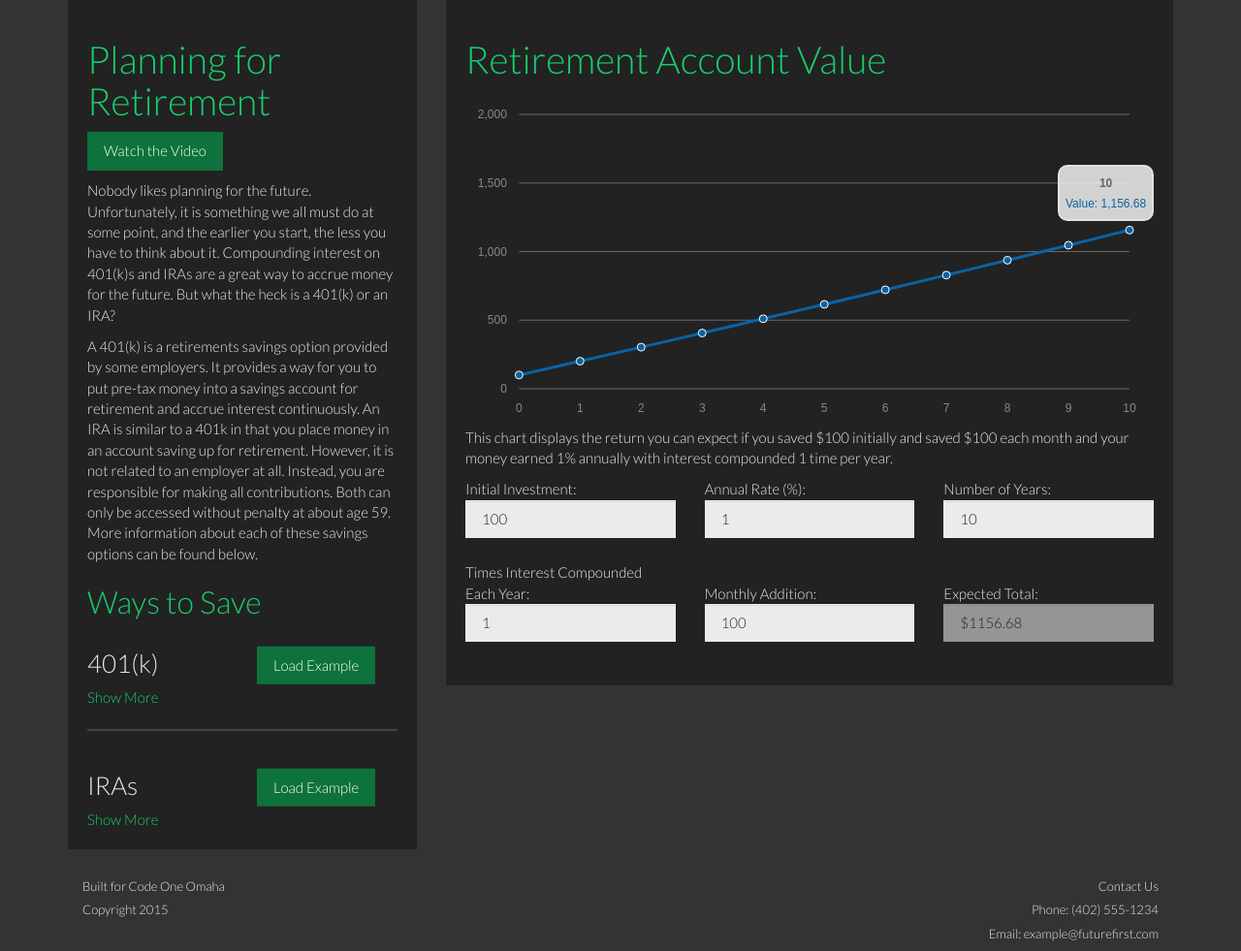
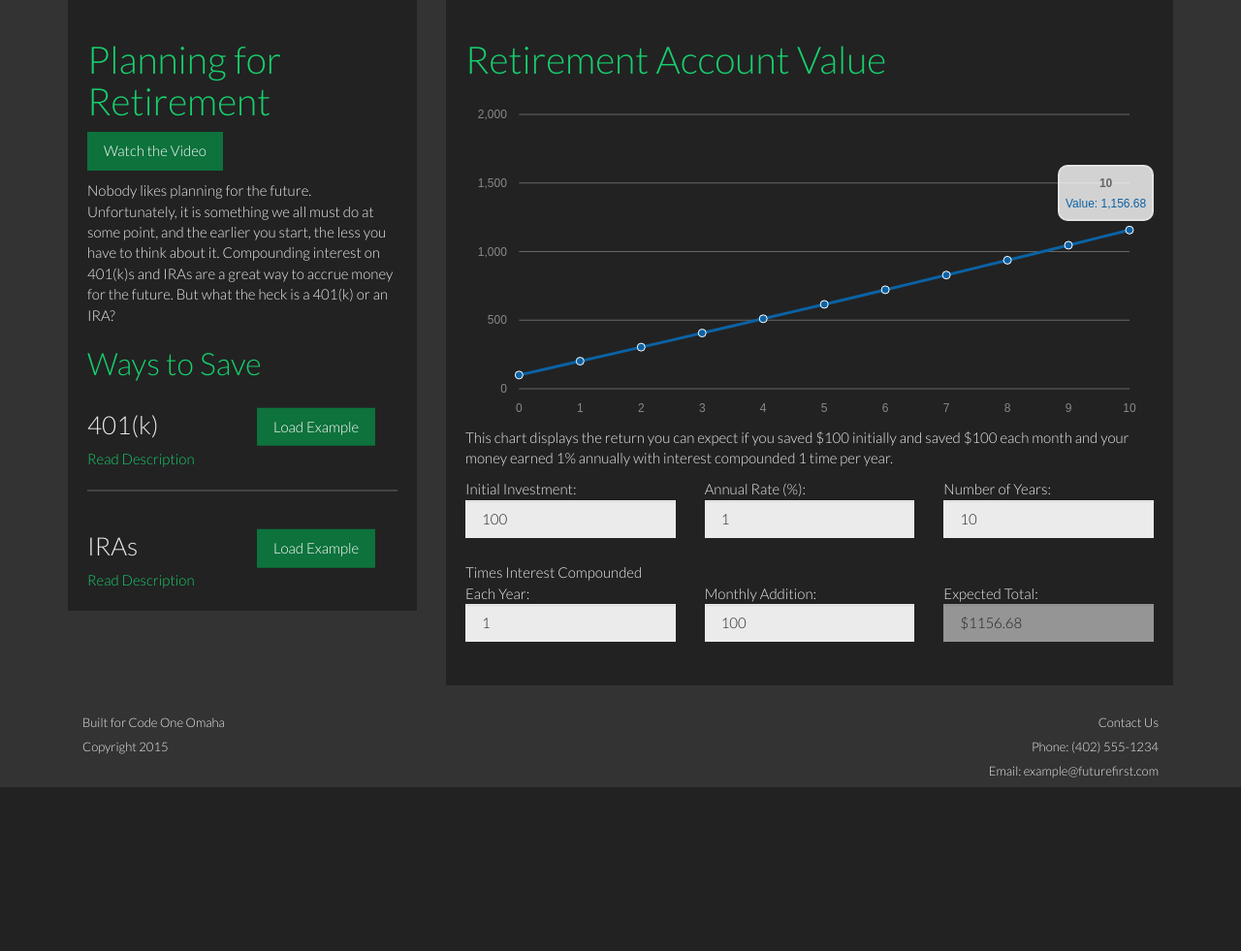
Before and after one commit to RaikesCohort2013/code-one-2015, a Django app: page /retirement/ in a window 1280 px wide. Shown: the part 82-1063 px from the top of the page at 97% size. After the commit the page ends 894 px from the top, so only its background shows below. Run offline with Django 3.2, Linux system fonts and the light colour scheme; some libraries are stand-ins or nearby versions.

Commit message:
added fade and change link text

```diff
--- a/web/static/js/pages/retirement.js
+++ b/web/static/js/pages/retirement.js
@@ -1,8 +1,8 @@
 
 var retirementModel = function () {
 	var self = this;
-	self.linkText401k = ko.observable('Show More');
-	self.linkTextIra = ko.observable('Show More');
+	self.linkText401k = ko.observable(readDescription);
+	self.linkTextIra = ko.observable(readDescription);
 
 	self.basic401kVisible = ko.observable(false);
 
@@ -21,17 +21,17 @@ var retirementModel = function () {
 	};
 	self.show401k = function () {
 		if (self.basic401kVisible()) {
-			self.linkText401k('Show More');
+			self.linkText401k(readDescription);
 		} else {
-			self.linkText401k('Show Less');
+			self.linkText401k(hideDescription);
 		}
 		self.basic401kVisible(!self.basic401kVisible());
 	};
 	self.showBasicIra = function () {
 		if (self.basicIraVisible()) {
-			self.linkTextIra('Show More');
+			self.linkTextIra(readDescription);
 		} else {
-			self.linkTextIra('Show Less');
+			self.linkTextIra(hideDescription);
 		}
 		self.basicIraVisible(!self.basicIraVisible());
 	};
--- a/web/static/js/site.js
+++ b/web/static/js/site.js
@@ -0,0 +1,15 @@
+ko.bindingHandlers.fadeVisible = {
+    init: function(element, valueAccessor) {
+        // Initially set the element to be instantly visible/hidden depending on the value
+        var value = valueAccessor();
+        $(element).toggle(ko.unwrap(value)); // Use "unwrapObservable" so we can handle values that may or may not be observable
+    },
+    update: function(element, valueAccessor) {
+        // Whenever the value subsequently changes, slowly fade the element in or out
+        var value = valueAccessor();
+        ko.unwrap(value) ? $(element).fadeIn() : $(element).fadeOut();
+    }
+};
+
+var readDescription = "Read Description";
+var hideDescription = "Hide Description";
--- a/web/templates/pages/debt.html
+++ b/web/templates/pages/debt.html
@@ -37,7 +37,7 @@
             </div>
         </div>
         <a href="" data-bind="click: showStudent, text: linkTextStudent"></a>
-        <p data-bind="visible: studentVisible">Covering the costs of tuition while attending college can be difficult. To make ends meet, many students take loans. In the US, there is more than $1.2 trillion in outstanding debt, divided among 40 million borrowers, with an average balance of $29,000. Staying ahead of the curve is crucial for recent graduates. Use this page to calculate important information about what loan you should aim for.</p>
+        <p data-bind="fadeVisible: studentVisible">Covering the costs of tuition while attending college can be difficult. To make ends meet, many students take loans. In the US, there is more than $1.2 trillion in outstanding debt, divided among 40 million borrowers, with an average balance of $29,000. Staying ahead of the curve is crucial for recent graduates. Use this page to calculate important information about what loan you should aim for.</p>
     </div>
     <hr/>
     <div id="Mortgage">
@@ -50,13 +50,13 @@
             </div>
         </div>
         <a href="" data-bind="click: showMortgage, text: linkTextMortgage"></a>
-        <p data-bind="visible: mortgageVisible">Owning a home is a very important step towards financial independence, but the burdens of mortgage payments put huge financial stresses on home buyers. Buying a home for the right price at the right time presents both a challenge and an opportunity for recent graduates. This page helps calculate everything you want to know about buying a home.</p>
+        <p data-bind="fadeVisible: mortgageVisible">Owning a home is a very important step towards financial independence, but the burdens of mortgage payments put huge financial stresses on home buyers. Buying a home for the right price at the right time presents both a challenge and an opportunity for recent graduates. This page helps calculate everything you want to know about buying a home.</p>
     </div>
     <hr/>
     <div id="Other">
         <h3>Other Loans</h3>
         <a href="" data-bind="click: showOther, text: linkTextOther"></a>
-        <p data-bind="visible: otherVisible">Many other types of loans are taken by recent graduates. These include auto loans, personal loans, and small business loans. Finding a balance between taking the loans that you need and your income is challenging, but necessary for financial stability.</p>
+        <p data-bind="fadeVisible: otherVisible">Many other types of loans are taken by recent graduates. These include auto loans, personal loans, and small business loans. Finding a balance between taking the loans that you need and your income is challenging, but necessary for financial stability.</p>
     </div>
 </div>
 
--- a/web/templates/pages/investment.html
+++ b/web/templates/pages/investment.html
@@ -38,7 +38,7 @@
             </div>
         </div>
         <a href="" data-bind="click: showStocks, text: linkTextStock"></a>
-		<p data-bind="visible: stocksVisible">Buying stock in publicly-traded companies is a very common and well-known investment. When a company wishes to raise money, they sell shares of their company to investors. The price is set by the estimated worth of the company, and is constantly changing. Investors buy and sell these stocks based on their expectations for the change in price of the stock. Most investors buy stock intending to hold onto it for several years, as the value of stocks tend upward. However, there is no guarantee of a profit when you buy stocks.</p>
+		<p data-bind="fadeVisible: stocksVisible">Buying stock in publicly-traded companies is a very common and well-known investment. When a company wishes to raise money, they sell shares of their company to investors. The price is set by the estimated worth of the company, and is constantly changing. Investors buy and sell these stocks based on their expectations for the change in price of the stock. Most investors buy stock intending to hold onto it for several years, as the value of stocks tend upward. However, there is no guarantee of a profit when you buy stocks.</p>
 	</div>
     <hr/>
 	<div id="bond">
@@ -51,7 +51,7 @@
             </div>
         </div>
         <a href="" data-bind="click: showBonds, text: linkTextBond"></a>
-		<p data-bind="visible: bondsVisible">Bonds are sold by companies and governments in order to raise funds for projects. Bonds can be thought of as small loans for which you are the lender. After a set period of time, the issuer of the bond will make periodical interest payments on the loan, based on a predetermined rate and schedule. After a set amount of time, the bond is said to mature, and the issuer repays the amount borrowed. Bonds are a very safe and dependable investment, as the returns are fixed and guaranteed. However, there is still a small chance that the bond will not be repaid, typically because the issuer filed for bankruptcy.</p>
+		<p data-bind="fadeVisible: bondsVisible">Bonds are sold by companies and governments in order to raise funds for projects. Bonds can be thought of as small loans for which you are the lender. After a set period of time, the issuer of the bond will make periodical interest payments on the loan, based on a predetermined rate and schedule. After a set amount of time, the bond is said to mature, and the issuer repays the amount borrowed. Bonds are a very safe and dependable investment, as the returns are fixed and guaranteed. However, there is still a small chance that the bond will not be repaid, typically because the issuer filed for bankruptcy.</p>
 	</div>
     <hr/>
 	<div id="cd">
@@ -64,7 +64,7 @@
             </div>
         </div>
         <a href="" data-bind="click: showCDs, text: linkTextCD"></a>
-		<p data-bind="visible: cdsVisible">Certificates of deposit, or CDs, are promissory notes issued by banks. The holder is restricted from withdrawing funds from the account, but will recieve a much higher interest rate than a typical savings account. Institutions that offer CDs are backed by the FDIC, so even if the institution collapses, the investor is insured for up to $250,000. This makes CDs an incredibly reliable investment.</p>
+		<p data-bind="fadeVisible: cdsVisible">Certificates of deposit, or CDs, are promissory notes issued by banks. The holder is restricted from withdrawing funds from the account, but will recieve a much higher interest rate than a typical savings account. Institutions that offer CDs are backed by the FDIC, so even if the institution collapses, the investor is insured for up to $250,000. This makes CDs an incredibly reliable investment.</p>
 	</div>
 </div>
 
--- a/web/templates/pages/retirement.html
+++ b/web/templates/pages/retirement.html
@@ -28,7 +28,7 @@
 		the less you have to think about it. Compounding interest on 401(k)s and IRAs are a great way to accrue money for the future.
 		But what the heck is a 401(k) or an IRA?
 	</p>
-	<p>A 401(k) is a retirements savings option provided by some employers. It provides a way for you to put pre-tax money into a savings account for retirement and accrue interest continuously. An IRA is similar to a 401k in that you place money in an account saving up for retirement. However, it is not related to an employer at all. Instead, you are responsible for making all contributions. Both can only be accessed without penalty at about age 59. More information about each of these savings options can be found below.</p>
+	<!--<p>A 401(k) is a retirements savings option provided by some employers. It provides a way for you to put pre-tax money into a savings account for retirement and accrue interest continuously. An IRA is similar to a 401k in that you place money in an account saving up for retirement. However, it is not related to an employer at all. Instead, you are responsible for making all contributions. Both can only be accessed without penalty at about age 59. More information about each of these savings options can be found below.</p>!-->
 
 	<h2 class="green-text">Ways to Save</h2>
 
@@ -42,7 +42,7 @@
             </div>
         </div>
         <a href="" data-bind="click: show401k, text: linkText401k"></a>
-		<p data-bind="visible: basic401kVisible">A 401(k) is typically offered by companies as a retirement savings option. A portion of your pre-tax salary each month will be deposited into a retirement account each month, and the company will typically match your investment. 401(k)s are very safe and reliable ways to save for retirement, especially because all deposits into a 401(k) account are tax deductible. Some employers offer contribution matching, but what does that mean? It means that if you put in more of your salary into your 401(k),
+		<p data-bind="fadeVisible: basic401kVisible">A 401(k) is typically offered by companies as a retirement savings option. A portion of your pre-tax salary each month will be deposited into a retirement account each month, and the company will typically match your investment. 401(k)s are very safe and reliable ways to save for retirement, especially because all deposits into a 401(k) account are tax deductible. Some employers offer contribution matching, but what does that mean? It means that if you put in more of your salary into your 401(k),
 		your employer will match the amount you put in (up to a certain % of your salary usually). Contribution matching is extremely beneficial and it is highly recommended to contribute as much as possible to your 401(k).</p>
 	</div>
     <hr/>
@@ -56,10 +56,10 @@
             </div>
         </div>
         <a href="" data-bind="click: showBasicIra, text: linkTextIra"></a>
-		<div data-bind="visible: basicIraVisible">
+		<div data-bind="fadeVisible: basicIraVisible">
 			<p>An IRA, or Individual Retirement Account, is very similar to a 401(k) in that they provide a tax-advantaged approach to saving for retirement. An IRA, however, provides a wider range of investment opportunities than a 401(k), giving the potential for greater returns.</p>
             <a id="viewMoreIra" href="" data-bind="click: showMoreIra">Learn about types of IRAs</a>
-			<div data-bind="visible: moreIraVisible">
+			<div data-bind="fadeVisible: moreIraVisible">
 				<h4>Traditional IRA</h4>
 				<p>In a Traditional IRA, any contributions are tax-deductible, and the funds will grow tax-deferred until withdrawl. Because most retirees are in a lower tax bracket than they were before retirement, the withdrawls will be taxed at a lower rate than they would have been when deposited.</p>
 
```
Also changed, not shown: web/static/js/pages/debt.js (+9 -9 lines), web/static/js/pages/investment.js (+9 -9 lines).
